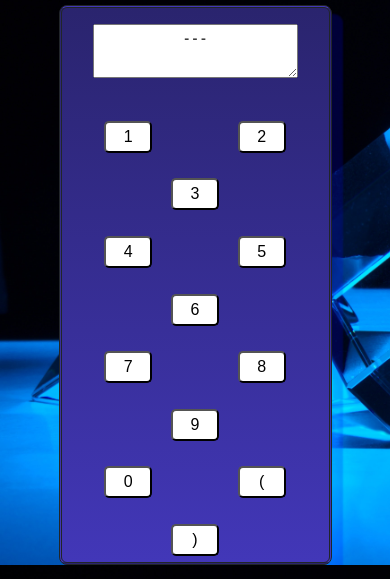
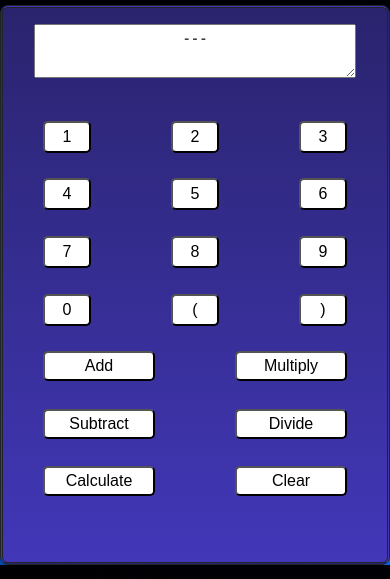
Before and after one commit to imacmumf/CalculatorApp, a plain HTML site: page index.html in a window 390 px wide. Shown: the part 195-774 px from the top of the page. Drawn offline with nearby package versions, Linux system fonts and the light colour scheme; a web font is replaced by a local one.

Commit message:
size again

```diff
--- a/CSS/styles.css
+++ b/CSS/styles.css
@@ -149,10 +149,3 @@ button.numbers:hover {
         width: 100%;
     }
   }
-
-  @media (max-width: 930px) {
-    /* only for screens wider or equal to 630 pixels */
-    .calcForm{
-        width: 70%;
-    }
-  }
```
